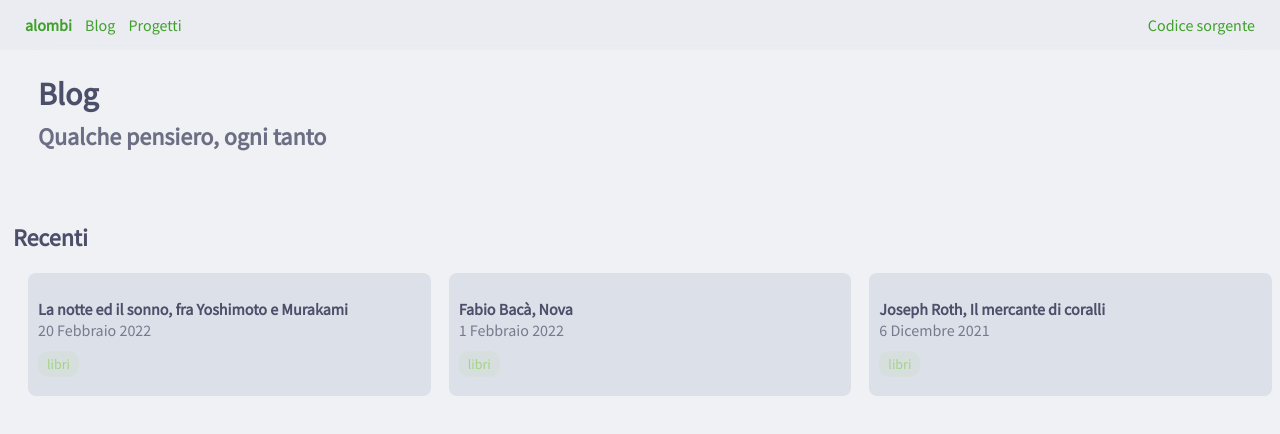
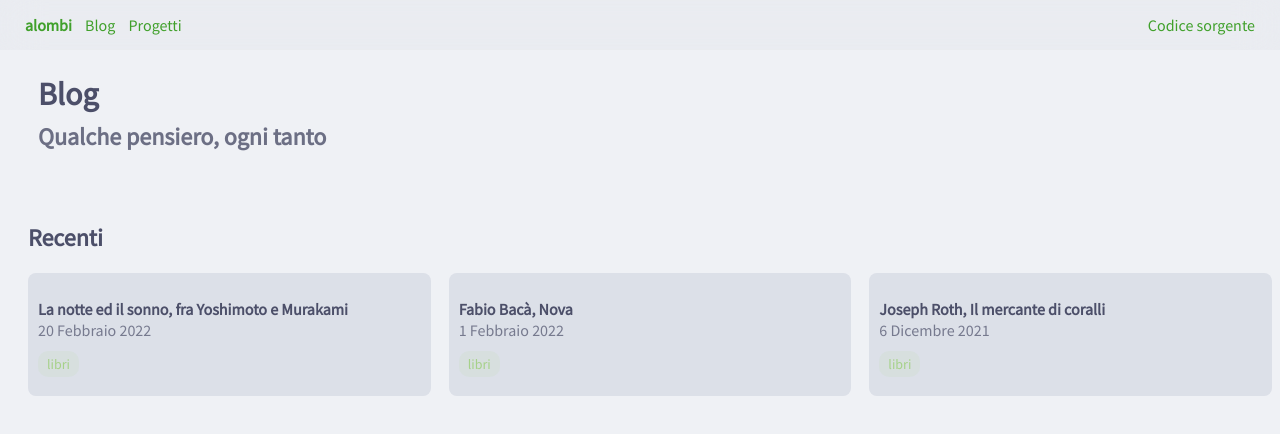
Before and after one commit to alombi/alombi.xyz, a SvelteKit app: page /it/blog in a window 1280 px wide. Shown: the top 434 px of the page. Built offline with nearby package versions, Linux system fonts and the light colour scheme.

Commit message:
Fixes a bug

```diff
--- a/src/routes/it/blog/+page.svelte
+++ b/src/routes/it/blog/+page.svelte
@@ -14,7 +14,7 @@
 </div>
 
 <div class="content">
-    <h2>Recenti</h2>
+    <h2 id="box-title">Recenti</h2>
     <div class="box-container box-container-2">
         {#each posts as post}
             <a href={post.link}>
```
